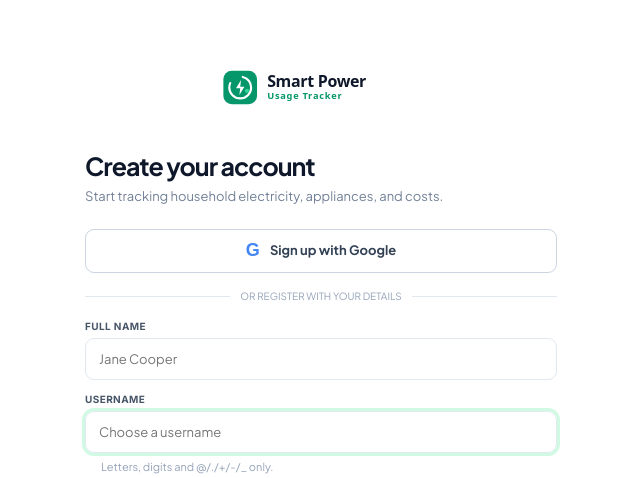
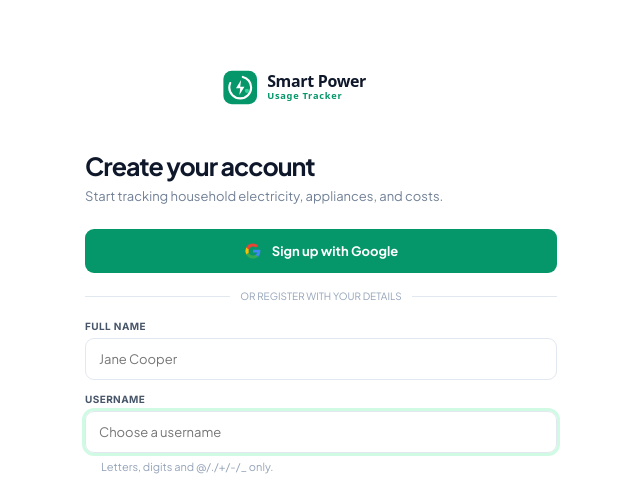
Before and after one commit to yohanisdev/smart-power, a Django app: page /accounts/register/ in a window 1280 px wide. Shown: the top 478 px of the page, without its empty margins (319-959 px from the left). Run offline with Django 5.2, Linux system fonts and the light colour scheme.

Commit message:
sent commit

```diff
--- a/templates/accounts/login.html
+++ b/templates/accounts/login.html
@@ -6,7 +6,7 @@
 <div class="auth-card">
     <a href="{% url 'index' %}"><img class="auth-brand" src="{% static 'img/smart-power-logo.svg' %}" alt="Smart Power Usage Tracker"></a>
     <header class="auth-heading"><h1>Welcome back</h1><p>Log in to review your household energy use.</p></header>
-    <a class="google-auth-button" href="{% url 'google_login' %}{% if next %}?next={{ next|urlencode }}{% endif %}"><span class="google-mark" aria-hidden="true">G</span>Continue with Google</a>
+    <a class="google-auth-button" href="{% url 'google_login' %}{% if next %}?next={{ next|urlencode }}{% endif %}"><svg class="google-mark" viewBox="0 0 48 48" aria-hidden="true"><path fill="#4285F4" d="M43.6 24.5c0-1.4-.1-2.8-.4-4.1H24v7.8h11a9.4 9.4 0 0 1-4.1 6.2v5.1h6.7c3.9-3.6 6-8.9 6-15z"/><path fill="#34A853" d="M24 44c5.5 0 10.1-1.8 13.5-4.9l-6.7-5.1c-1.9 1.3-4.2 2-6.8 2-5.2 0-9.6-3.5-11.2-8.2H5.9v5.3A20 20 0 0 0 24 44z"/><path fill="#FBBC05" d="M12.8 27.8a12 12 0 0 1 0-7.6v-5.3H5.9a20 20 0 0 0 0 18.2l6.9-5.3z"/><path fill="#EA4335" d="M24 12c3 0 5.7 1 7.8 3.1l5.8-5.8A19.3 19.3 0 0 0 24 4 20 20 0 0 0 5.9 14.9l6.9 5.3C14.4 15.5 18.8 12 24 12z"/></svg>Continue with Google</a>
     <div class="auth-divider">OR LOG IN WITH YOUR DETAILS</div>
     <form class="auth-form" method="post">
         {% csrf_token %}
--- a/templates/accounts/register.html
+++ b/templates/accounts/register.html
@@ -6,7 +6,7 @@
 <div class="auth-card">
     <a href="{% url 'index' %}"><img class="auth-brand" src="{% static 'img/smart-power-logo.svg' %}" alt="Smart Power Usage Tracker"></a>
     <header class="auth-heading"><h1>Create your account</h1><p>Start tracking household electricity, appliances, and costs.</p></header>
-    <a class="google-auth-button" href="{% url 'google_login' %}"><span class="google-mark" aria-hidden="true">G</span>Sign up with Google</a>
+    <a class="google-auth-button" href="{% url 'google_login' %}"><svg class="google-mark" viewBox="0 0 48 48" aria-hidden="true"><path fill="#4285F4" d="M43.6 24.5c0-1.4-.1-2.8-.4-4.1H24v7.8h11a9.4 9.4 0 0 1-4.1 6.2v5.1h6.7c3.9-3.6 6-8.9 6-15z"/><path fill="#34A853" d="M24 44c5.5 0 10.1-1.8 13.5-4.9l-6.7-5.1c-1.9 1.3-4.2 2-6.8 2-5.2 0-9.6-3.5-11.2-8.2H5.9v5.3A20 20 0 0 0 24 44z"/><path fill="#FBBC05" d="M12.8 27.8a12 12 0 0 1 0-7.6v-5.3H5.9a20 20 0 0 0 0 18.2l6.9-5.3z"/><path fill="#EA4335" d="M24 12c3 0 5.7 1 7.8 3.1l5.8-5.8A19.3 19.3 0 0 0 24 4 20 20 0 0 0 5.9 14.9l6.9 5.3C14.4 15.5 18.8 12 24 12z"/></svg>Sign up with Google</a>
     <div class="auth-divider">OR REGISTER WITH YOUR DETAILS</div>
     <form class="auth-form" method="post">
         {% csrf_token %}
--- a/templates/base.html
+++ b/templates/base.html
@@ -88,9 +88,9 @@
         .auth-footer a { font-weight:700; }
         .auth-divider { display:flex;align-items:center;gap:10px;color:#94a3b8;text-align:center;font-size:10px;margin:16px 0; }
         .auth-divider:before,.auth-divider:after { content:"";height:1px;flex:1;background:#e2e8f0; }
-        .google-auth-button { display:flex;align-items:center;justify-content:center;gap:10px;width:100%;height:44px;border:1px solid #cbd5e1;border-radius:9px;color:#334155;font-weight:700;font-size:13px;transition:background .15s ease; }
-        .google-auth-button:hover { background:#f8fafc;color:#0f172a; }
-        .google-mark { font:700 18px Arial,sans-serif;color:#4285f4; }
+        .google-auth-button { display:flex;align-items:center;justify-content:center;gap:10px;width:100%;height:44px;padding:10px 15px;border:0;border-radius:9px;background:var(--green);color:#fff;font:700 13px 'Plus Jakarta Sans',sans-serif;transition:background .15s ease; }
+        .google-auth-button:hover { background:#047857;color:#fff; }
+        .google-mark { width:18px;height:18px;flex:none; }
         .password-guidance { background:#f8fafc;border-radius:10px;padding:12px;margin-top:-4px;font-size:10px;color:#64748b; }
         .password-guidance strong { color:#059669;float:right; }
         .strength-track { height:4px;border-radius:4px;background:#dce4ed;margin:8px 0;overflow:hidden; }
```
